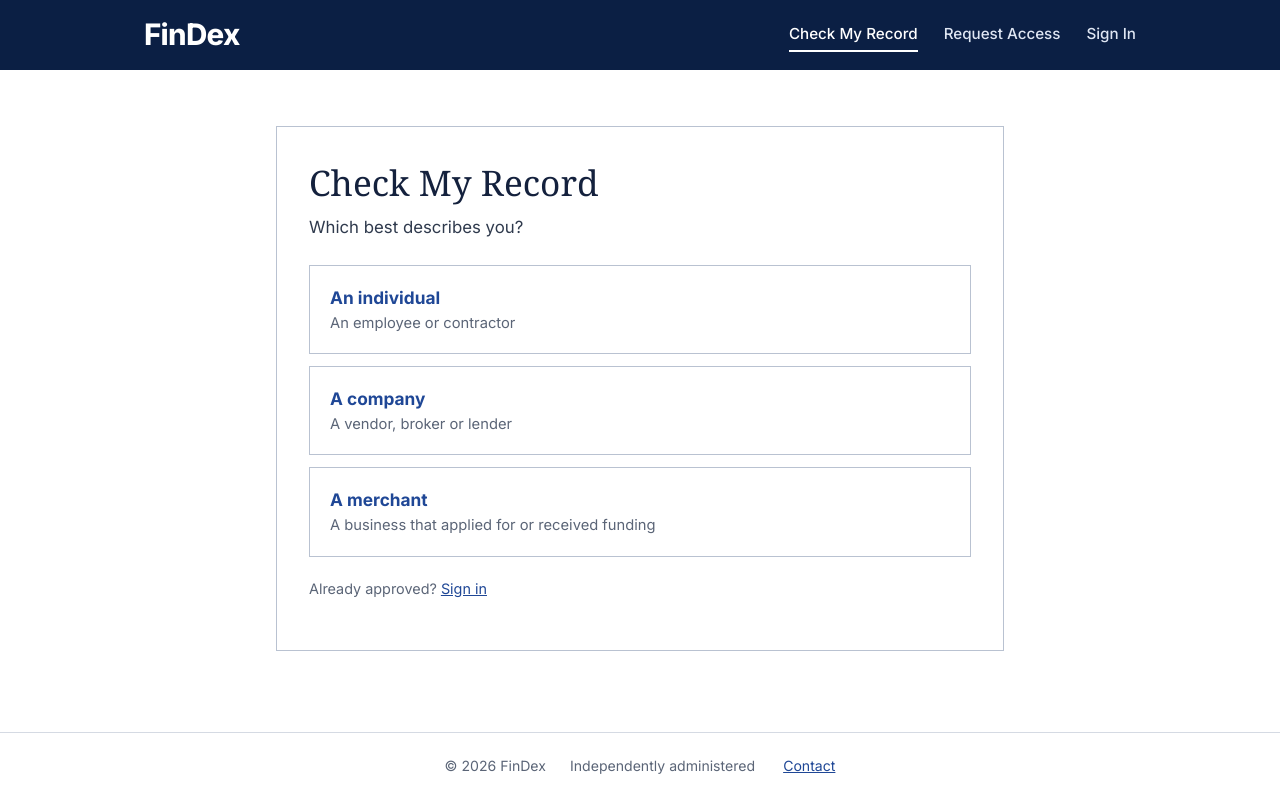
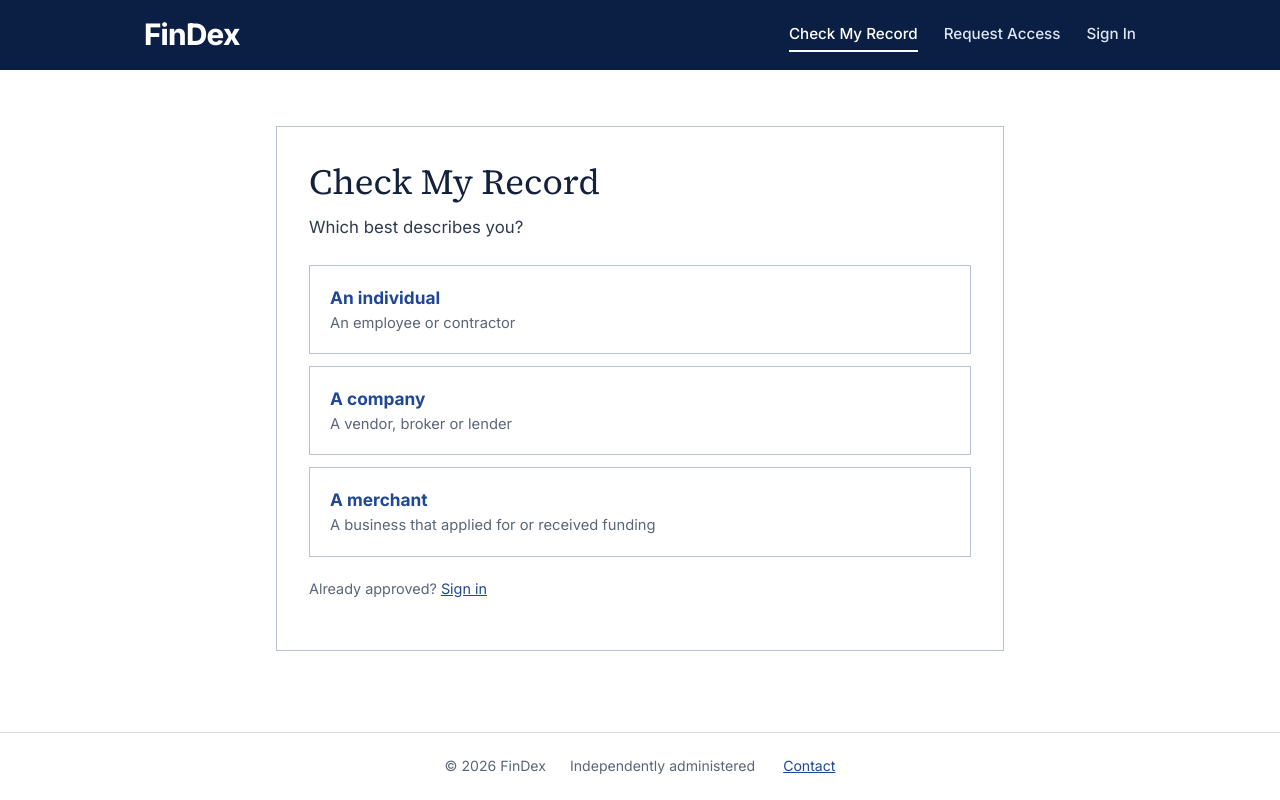
Before and after one commit to aquamark-io/findex-portal, a Node server app: page /check-my-record in a window 1280 px wide. Run offline with Node 20, Linux system fonts and the light colour scheme; some libraries are stand-ins or nearby versions.

Commit message:
Headings use the bundled Source Serif 4 font (same on every device)
Co-Authored-By: Claude Opus 5.5 <noreply@anthropic.com>
Claude-Session: https://claude.ai/code/session_01G6gvxkYgTguNQ5LswucYdQ

```diff
--- a/public/css/portal.css
+++ b/public/css/portal.css
@@ -2,6 +2,14 @@
 @font-face {
   font-family: "Inter"; font-style: normal; font-weight: 100 900; font-display: swap;
   src: url("/fonts/inter-latin-var.woff2") format("woff2");
+}
+@font-face {
+  font-family: "Source Serif 4"; font-style: normal; font-weight: 400; font-display: swap;
+  src: url("/fonts/source-serif-4-latin-400-normal.woff2") format("woff2");
+}
+@font-face {
+  font-family: "Source Serif 4"; font-style: normal; font-weight: 600 700; font-display: swap;
+  src: url("/fonts/source-serif-4-latin-600-normal.woff2") format("woff2");
 }
 :root {
   --white: #ffffff;
@@ -18,7 +26,7 @@
   --lav-border: #d5dae3;
   --rule: #b9c2d1;
   --tint: #e9edf4;
-  --serif: Georgia, "Times New Roman", serif;
+  --serif: "Source Serif 4", Georgia, "Times New Roman", serif;
   --error: #b42318;
   --error-bg: #fef3f2;
   --ok: #067647;
```
Also changed, not shown: public/fonts/LICENSE-SourceSerif4.txt (added), public/fonts/source-serif-4-latin-400-normal.woff2 (added), public/fonts/source-serif-4-latin-600-normal.woff2 (added).
